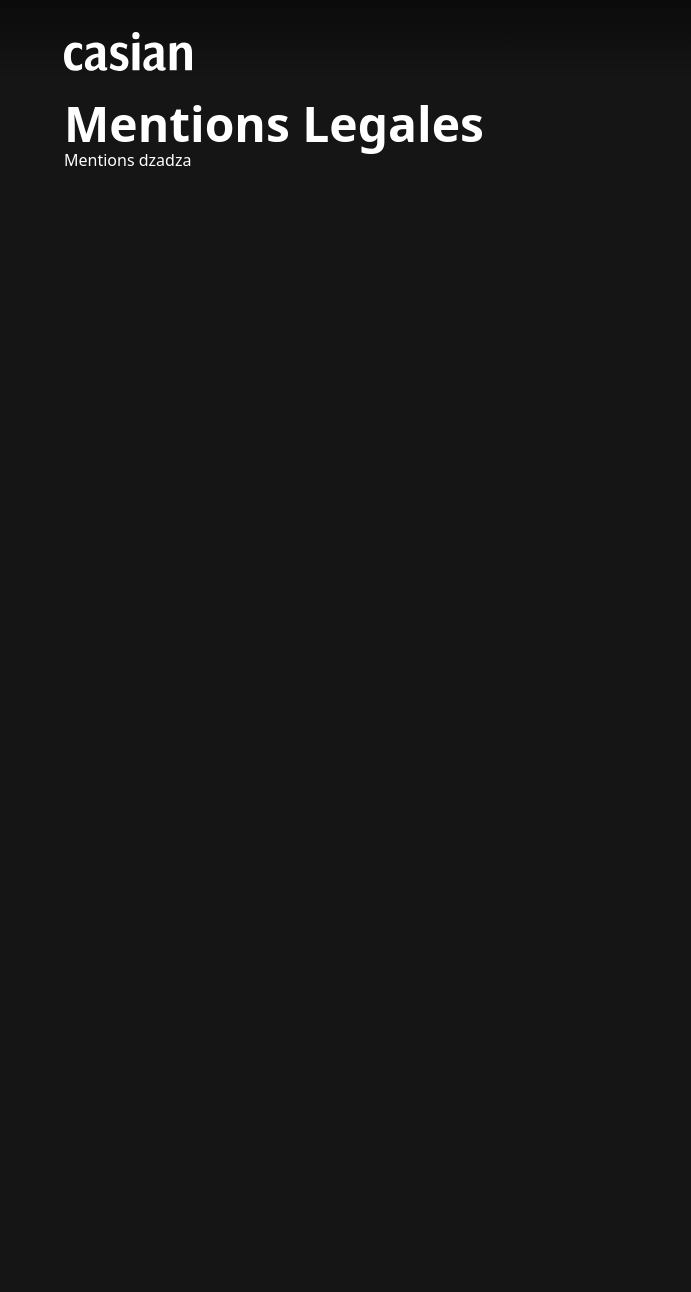
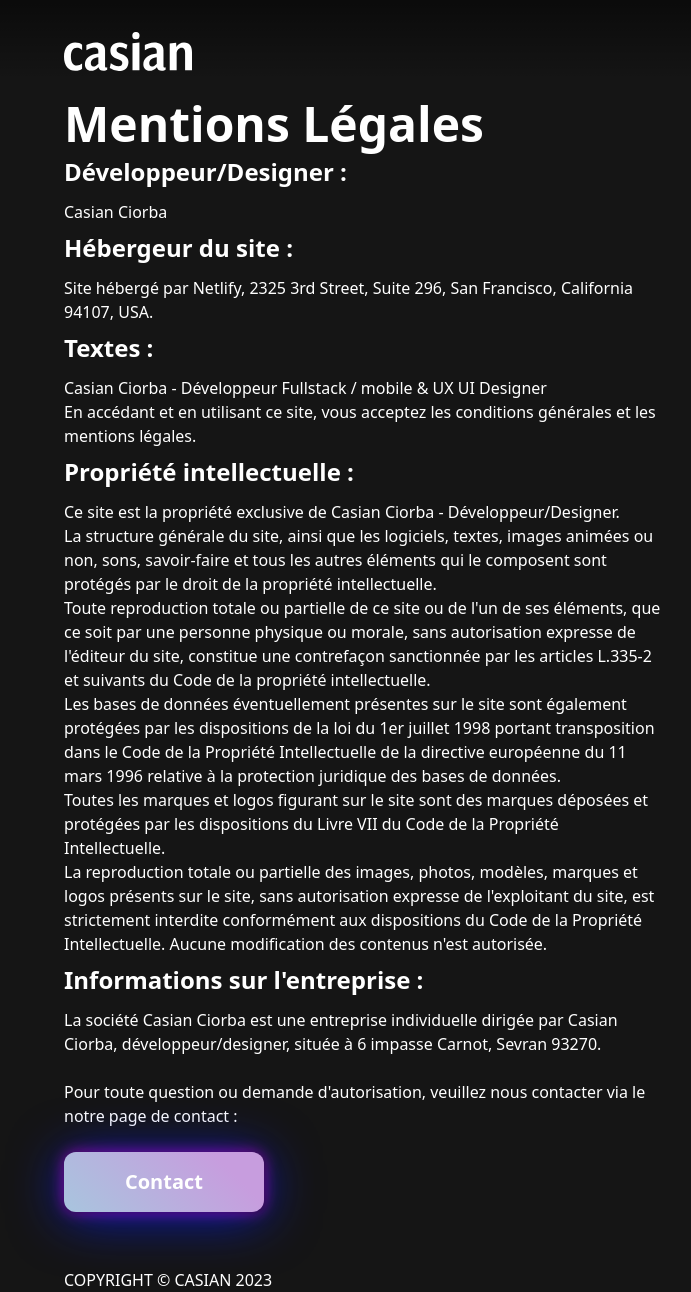
Before and after one commit to CasianLW/portfolio-casian-react-typecript-cms, a Next.js app: page /mentions-legales in a window 1280 px wide. Shown: the whole page, without its empty margins (0-691 px from the left). Before the commit the page ends 800 px from the top, so only its background shows below. Built offline with nearby package versions, Linux system fonts and the light colour scheme.

Commit message:
rédaction page mentions légales

```diff
--- a/pages/mentions-legales/index.tsx
+++ b/pages/mentions-legales/index.tsx
@@ -12,6 +12,12 @@ import Link from 'next/link'
 import { FC, useEffect, useState } from 'react'
 
 const MentionsLegales: NextPage = () => {
+  const { setActiveNavLink } = useNavSettingsContext()
+  const getYear = () => new Date().getFullYear()
+
+  useEffect(() => {
+    setActiveNavLink(NavLinkEnum.MentionsLegales)
+  }, [setActiveNavLink])
   return (
     <>
       <SeoComponent
@@ -23,10 +29,64 @@ const MentionsLegales: NextPage = () => {
 
       <header className="top-header lateral-space grid md:grid-cols-3">
         <section className="col-span-1 md:col-span-3">
-          <h1 className="main-title">Mentions Legales</h1>
-          <div className="grid sm:grid-cols-3 flex-col-reverse ">
-            <p>Mentions dzadza</p>
+          <h1 className="main-title">Mentions Légales</h1>
+          <div className="grid sm:grid-cols-1 flex-col-reverse max-w-[600px] ">
+            <h2>Développeur/Designer :</h2>
+            <p>Casian Ciorba</p>
+
+            <h2>Hébergeur du site :</h2>
+            <p>Site hébergé par Netlify, 2325 3rd Street, Suite 296, San Francisco, California 94107, USA.</p>
+
+            <h2>Textes :</h2>
+            <p>Casian Ciorba - Développeur Fullstack / mobile & UX UI Designer</p>
+
+            <p>En accédant et en utilisant ce site, vous acceptez les conditions générales et les mentions légales.</p>
+
+            <h2>Propriété intellectuelle :</h2>
+            <p>Ce site est la propriété exclusive de Casian Ciorba - Développeur/Designer.</p>
+
+            <p>
+              La structure générale du site, ainsi que les logiciels, textes, images animées ou non, sons, savoir-faire
+              et tous les autres éléments qui le composent sont protégés par le droit de la propriété intellectuelle.
+            </p>
+
+            <p>
+              Toute reproduction totale ou partielle de ce site ou de l&apos;un de ses éléments, que ce soit par une
+              personne physique ou morale, sans autorisation expresse de l&apos;éditeur du site, constitue une
+              contrefaçon sanctionnée par les articles L.335-2 et suivants du Code de la propriété intellectuelle.
+            </p>
+
+            <p>
+              Les bases de données éventuellement présentes sur le site sont également protégées par les dispositions de
+              la loi du 1er juillet 1998 portant transposition dans le Code de la Propriété Intellectuelle de la
+              directive européenne du 11 mars 1996 relative à la protection juridique des bases de données.
+            </p>
+
+            <p>
+              Toutes les marques et logos figurant sur le site sont des marques déposées et protégées par les
+              dispositions du Livre VII du Code de la Propriété Intellectuelle.
+            </p>
+
+            <p>
+              La reproduction totale ou partielle des images, photos, modèles, marques et logos présents sur le site,
+              sans autorisation expresse de l&apos;exploitant du site, est strictement interdite conformément aux
+              dispositions du Code de la Propriété Intellectuelle. Aucune modification des contenus n&apos;est
+              autorisée.
+            </p>
+            <h2>Informations sur l&apos;entreprise :</h2>
+            <p>
+              La société Casian Ciorba est une entreprise individuelle dirigée par Casian Ciorba, développeur/designer,
+              située à 6 impasse Carnot, Sevran 93270.
+            </p>
+            <br />
+            <p>
+              Pour toute question ou demande d&apos;autorisation, veuillez nous contacter via le notre page de contact :
+            </p>
+            <Link className="contact-btn md:w-1/3 mt-6 mb-14" href={getPathFromNavLink(NavLinkEnum.Contact)}>
+              Contact
+            </Link>
           </div>
+          <p>COPYRIGHT © CASIAN {getYear()}</p>
         </section>
       </header>
     </>
```
